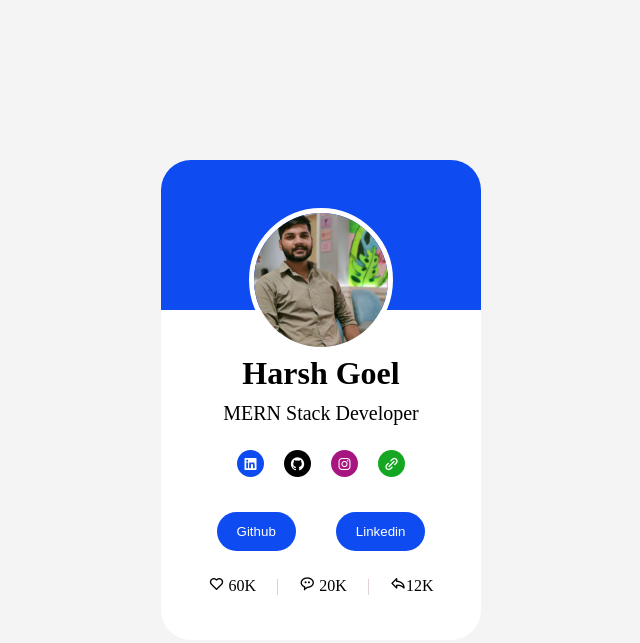
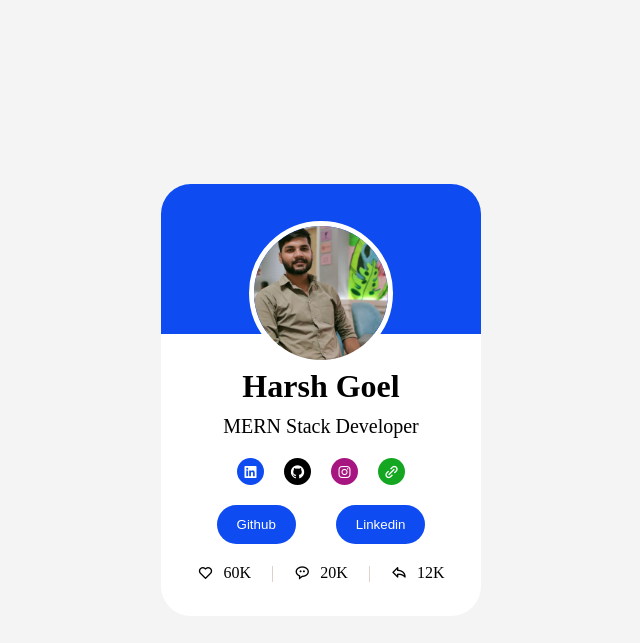
Before and after one commit to goelharsh/CSS-Based-Projects, a plain HTML site: page ProfileCard/index.html in a window 1280 px wide. Shown: the whole page, without its empty margins (319-959 px from the left). Drawn offline with nearby package versions, Linux system fonts and the light colour scheme.

Commit message:
Improvements

```diff
--- a/ProfileCard/style.css
+++ b/ProfileCard/style.css
@@ -15,7 +15,7 @@
 
 .card {
   width: 20rem;
-  height: 30rem;
+  height: 27rem;
   display: flex;
   flex-direction: column;
   justify-content: center;
@@ -74,7 +74,7 @@
   margin: 10px;
 }
 .bottomContainer .icons {
-  margin-top: 15px;
+  margin-top: 10px;
   border-radius: 100%;
   width: 27px;
   height: 27px;
@@ -100,7 +100,7 @@
 }
 
 .buttons {
-  margin-top: 15px;
+  /* margin-top: px; */
   display: flex;
   gap: 20px;
   align-items: center;
@@ -117,13 +117,15 @@
 }
 
 .statistics{
-    margin-top: 15px;
+    margin-top: 10px;
     display: flex;
     justify-content: center;
     align-items: center;
     gap: 20px;
 }
 .statistics p {
+  display: flex;
+  gap: 10px;
     align-items: center;
     justify-content: center;
 }
```
